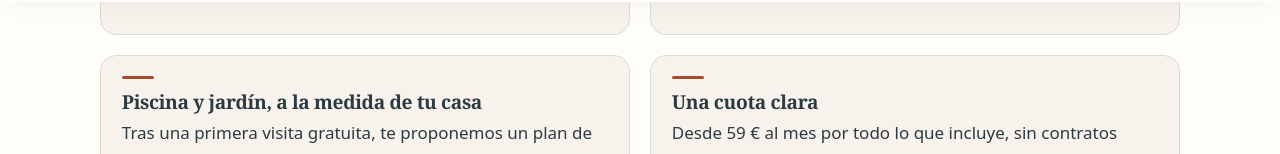
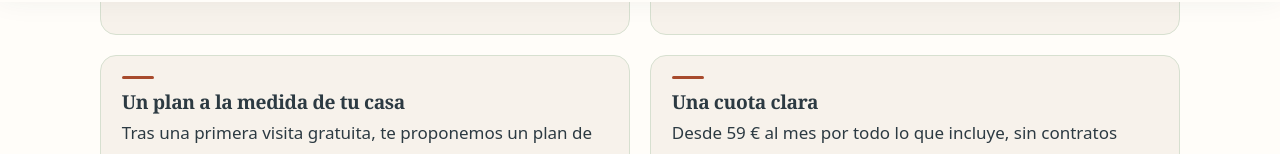
Before and after one commit to thebigw4lrus/xalet, a plain HTML site: page index.html in a window 1280 px wide. Shown: the part 798-952 px from the top of the page. Drawn offline with Linux system fonts and the light colour scheme.

Commit message:
Título beneficio 3

```diff
--- a/index.html
+++ b/index.html
@@ -58,7 +58,7 @@
             <p>Para cualquier avería, escribes a un único WhatsApp y nosotros buscamos y coordinamos al profesional. La reparación va aparte, con presupuesto previo y sin recargo para socios.</p>
           </li>
           <li>
-            <h3>Piscina y jardín, a la medida de tu casa</h3>
+            <h3>Un plan a la medida de tu casa</h3>
             <p>Tras una primera visita gratuita, te proponemos un plan de visitas adaptado a tu casa y a la temporada, sin ir llamando a uno y a otro.</p>
           </li>
           <li>
```
